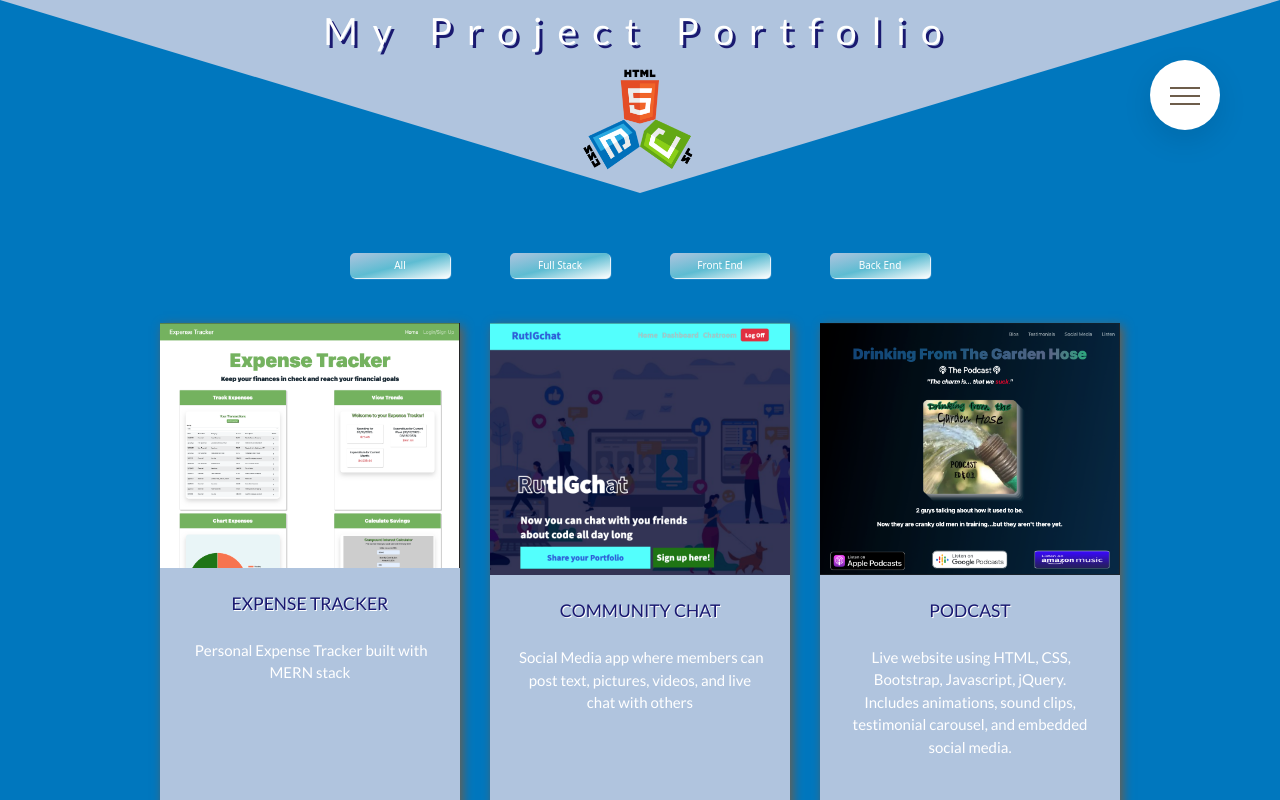
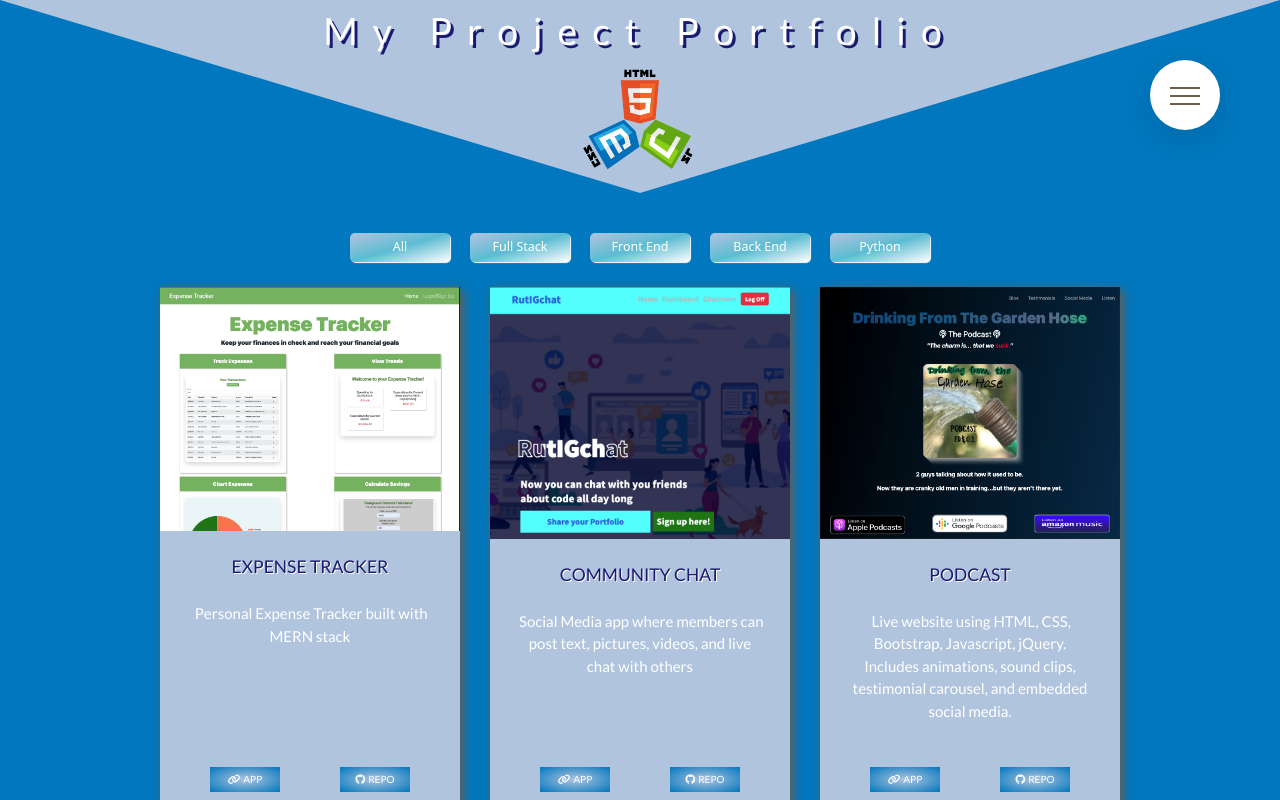
Before and after one commit to BillStephens2022/my_portfolio, a React (Create React App) app: page /portfolio in a window 1280 px wide. Shown: the top 800 px of the page. Built offline with nearby package versions, Linux system fonts and the light colour scheme.

Commit message:
reduced margin between buttons on portfolio page, increased font size, and added Python button

```diff
--- a/src/css/style.css
+++ b/src/css/style.css
@@ -208,13 +208,12 @@ html {
       transition: 1s; }
       .portfolio__hero-logo:hover {
         transform: rotate(360deg); }
-  .portfolio__buttons {
-    margin: 16rem; }
   .portfolio__buttons--btn {
     width: 10rem;
-      margin: 3rem;
+    margin: 1rem;
     padding: .5rem;
     background-image: linear-gradient(to right bottom, lightsteelblue, #5dbcd2, white);
+    font-size: 1.25rem;
     color: #fff;
     border: none;
     border-radius: .5rem;
--- a/src/pages/Portfolio.js
+++ b/src/pages/Portfolio.js
@@ -23,6 +23,7 @@ function Portfolio() {
             <button className="portfolio__buttons--btn" onClick={() => handleButtonClick('Full Stack')}>Full Stack</button>
             <button className="portfolio__buttons--btn" onClick={() => handleButtonClick('Front End')}>Front End</button>
             <button className="portfolio__buttons--btn" onClick={() => handleButtonClick('Back End')}>Back End</button>
+            <button className="portfolio__buttons--btn" onClick={() => handleButtonClick('Python')}>Python</button>
         </div>
         <div className="projects">
         {projects
--- a/src/sass/pages/_portfolio.scss
+++ b/src/sass/pages/_portfolio.scss
@@ -33,13 +33,13 @@
     }
 
   &__buttons {
-    margin: 16rem;
 
     &--btn {
       width: 10rem;
-      margin: 3rem;
+      margin: 1rem;
       padding: .5rem;
       background-image: linear-gradient(to right bottom, $color-blue-light-3, $color-blue-light-2, white);
+      font-size: 1.25rem;
       color: $color-white;
       border: none;
       border-radius: .5rem;
```
Lines whose indentation alone changed are shown as unchanged.
